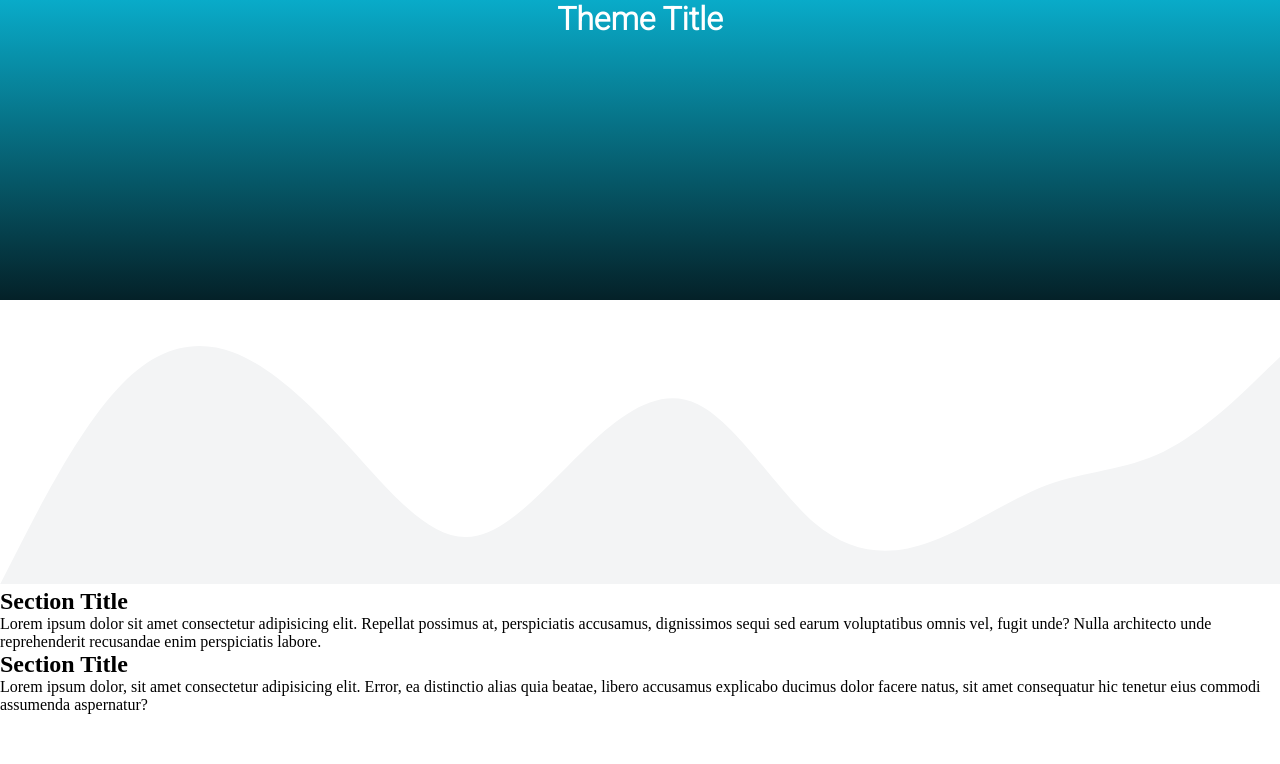
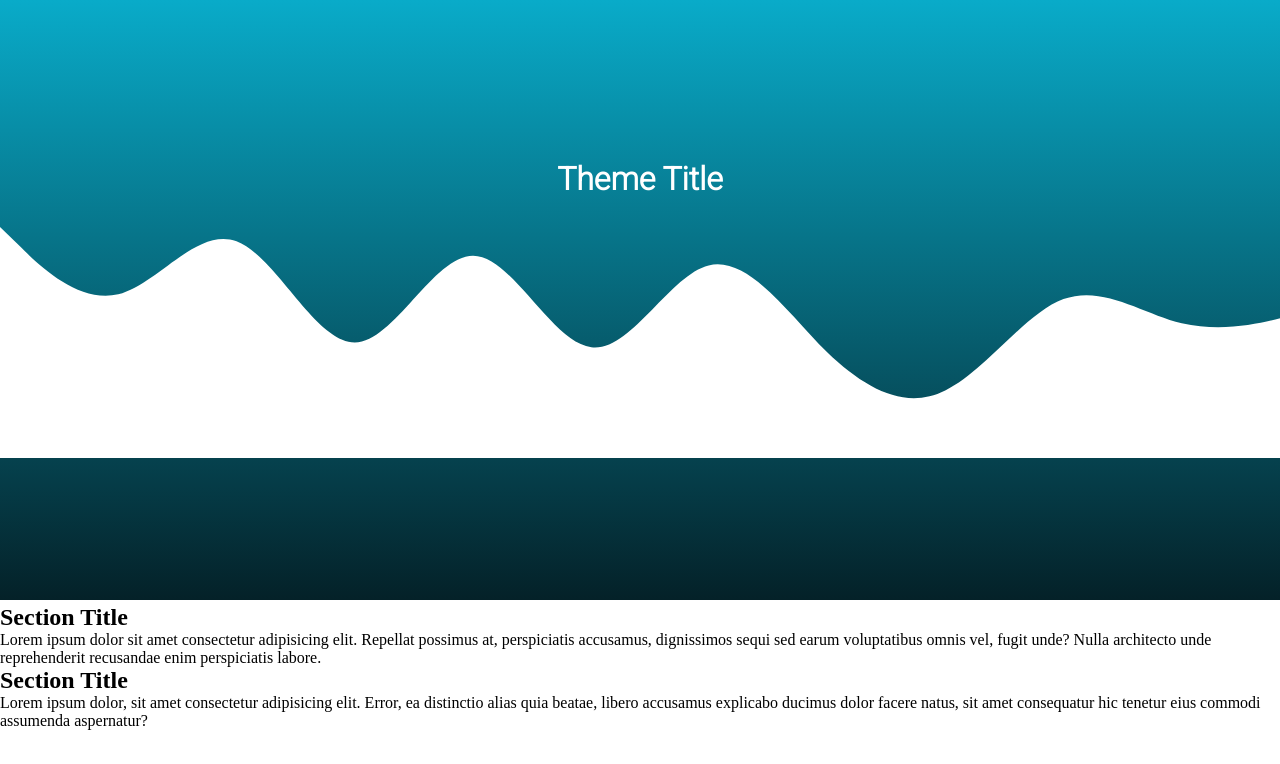
Before and after one commit to Kavvannah/mobile-friendly-practice-two, a plain HTML site: page index.html in a window 1280 px wide. Drawn offline with Linux system fonts and the light colour scheme.

Commit message:
updated h1 and svg code

```diff
--- a/css/style.css
+++ b/css/style.css
@@ -5,14 +5,18 @@
 }
 
 /* Header */
-.theme-title {
-    background: linear-gradient(#09abc9, #042128);
-    width: auto;
-    height: 300px;
-}
-
 .theme-title h1 {
     color: #ffffff;
     text-align: center;
     font-family: 'Roboto', sans-serif;
+    position: absolute;
+    top: 20%;
+    width: 100%;
 }
+
+/* svg */
+svg{
+    background: linear-gradient(#09abc9, #042128);
+    height: 600px;
+    width: 1300px;
+}
--- a/index.html
+++ b/index.html
@@ -16,8 +16,8 @@
     <!-- END of header -->
 
     <!-- svg -->
-    <svg xmlns="http://www.w3.org/2000/svg" viewBox="0 0 1440 320">
-        <path fill="#f3f4f5" fill-opacity="1" d="M0,320L21.8,277.3C43.6,235,87,149,131,101.3C174.5,53,218,43,262,58.7C305.5,75,349,117,393,165.3C436.4,213,480,267,524,266.7C567.3,267,611,213,655,170.7C698.2,128,742,96,785,117.3C829.1,139,873,213,916,250.7C960,288,1004,288,1047,272C1090.9,256,1135,224,1178,208C1221.8,192,1265,192,1309,170.7C1352.7,149,1396,107,1418,85.3L1440,64L1440,320L1418.2,320C1396.4,320,1353,320,1309,320C1265.5,320,1222,320,1178,320C1134.5,320,1091,320,1047,320C1003.6,320,960,320,916,320C872.7,320,829,320,785,320C741.8,320,698,320,655,320C610.9,320,567,320,524,320C480,320,436,320,393,320C349.1,320,305,320,262,320C218.2,320,175,320,131,320C87.3,320,44,320,22,320L0,320Z">
+    <svg xmlns="http://www.w3.org/2000/svg" viewBox="0 30 1440 230">
+        <path fill="#FFFFFF" fill-opacity="1" d="M0,64L21.8,85.3C43.6,107,87,149,131,138.7C174.5,128,218,64,262,80C305.5,96,349,192,393,192C436.4,192,480,96,524,96C567.3,96,611,192,655,197.3C698.2,203,742,117,785,106.7C829.1,96,873,160,916,202.7C960,245,1004,267,1047,245.3C1090.9,224,1135,160,1178,144C1221.8,128,1265,160,1309,170.7C1352.7,181,1396,171,1418,165.3L1440,160L1440,320L1418.2,320C1396.4,320,1353,320,1309,320C1265.5,320,1222,320,1178,320C1134.5,320,1091,320,1047,320C1003.6,320,960,320,916,320C872.7,320,829,320,785,320C741.8,320,698,320,655,320C610.9,320,567,320,524,320C480,320,436,320,393,320C349.1,320,305,320,262,320C218.2,320,175,320,131,320C87.3,320,44,320,22,320L0,320Z">
         </path>
     </svg>
     <!-- END of svg -->
```
